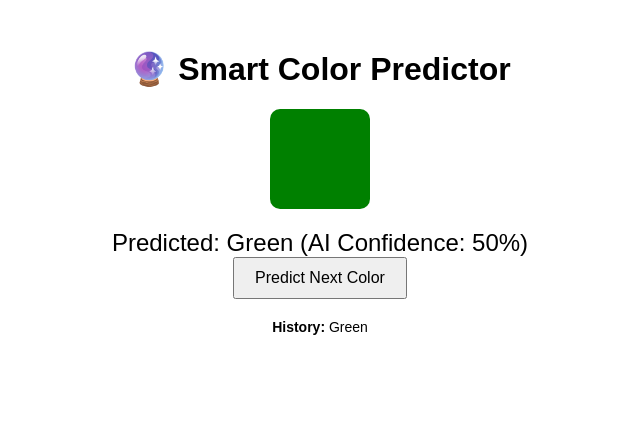
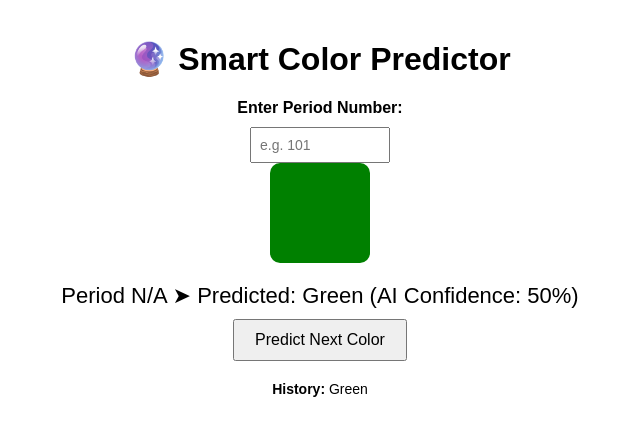
Before and after one commit to PavanS2002/index.html, a plain HTML site: page index.html in a window 1280 px wide. Both pictures are taken after a click on the button "Predict Next Color". Shown: the whole page, without its empty margins (320-960 px from the left). Drawn offline with Linux system fonts and the light colour scheme; no server answers.

Commit message:
Update index.html

```diff
--- a/index.html
+++ b/index.html
@@ -4,17 +4,24 @@
   <meta charset="UTF-8">
   <title>Smart Color Predictor</title>
   <style>
-    body { font-family: Arial, sans-serif; text-align: center; margin-top: 50px; }
+    body { font-family: Arial, sans-serif; text-align: center; margin-top: 40px; }
     .color-box { width: 100px; height: 100px; margin: auto; border-radius: 10px; }
     .red { background-color: red; }
     .green { background-color: green; }
-    .result { font-size: 24px; margin-top: 20px; }
+    .result { font-size: 22px; margin-top: 20px; }
     .log { margin-top: 20px; font-size: 14px; }
-    button { padding: 10px 20px; font-size: 16px; }
+    button { padding: 10px 20px; font-size: 16px; margin-top: 10px; }
+    input { padding: 8px; font-size: 14px; width: 120px; margin-top: 10px; }
   </style>
 </head>
 <body>
   <h1>🔮 Smart Color Predictor</h1>
+
+  <!-- Period Number Input -->
+  <div>
+    <label for="periodInput"><strong>Enter Period Number:</strong></label><br>
+    <input type="number" id="periodInput" placeholder="e.g. 101">
+  </div>
 
   <div class="color-box" id="predictionBox"></div>
   <div class="result" id="resultText">Click to predict...</div>
@@ -54,13 +61,17 @@
     }
 
     async function predictColor() {
+      const periodInput = document.getElementById('periodInput').value;
+      const periodNumber = periodInput.trim() === "" ? "N/A" : periodInput;
+
       const ai = await aiPredictReal(history);
       const finalPrediction = addControlledRandomness(ai.prediction, ai.confidence);
 
       history.push(finalPrediction);
 
       document.getElementById('predictionBox').className = 'color-box ' + finalPrediction.toLowerCase();
-      document.getElementById('resultText').innerText = `Predicted: ${finalPrediction} (AI Confidence: ${ai.confidence}%)`;
+      document.getElementById('resultText').innerText =
+        `Period ${periodNumber} ➤ Predicted: ${finalPrediction} (AI Confidence: ${ai.confidence}%)`;
       document.getElementById('historyLog').innerText = history.join(', ');
     }
   </script>
```
